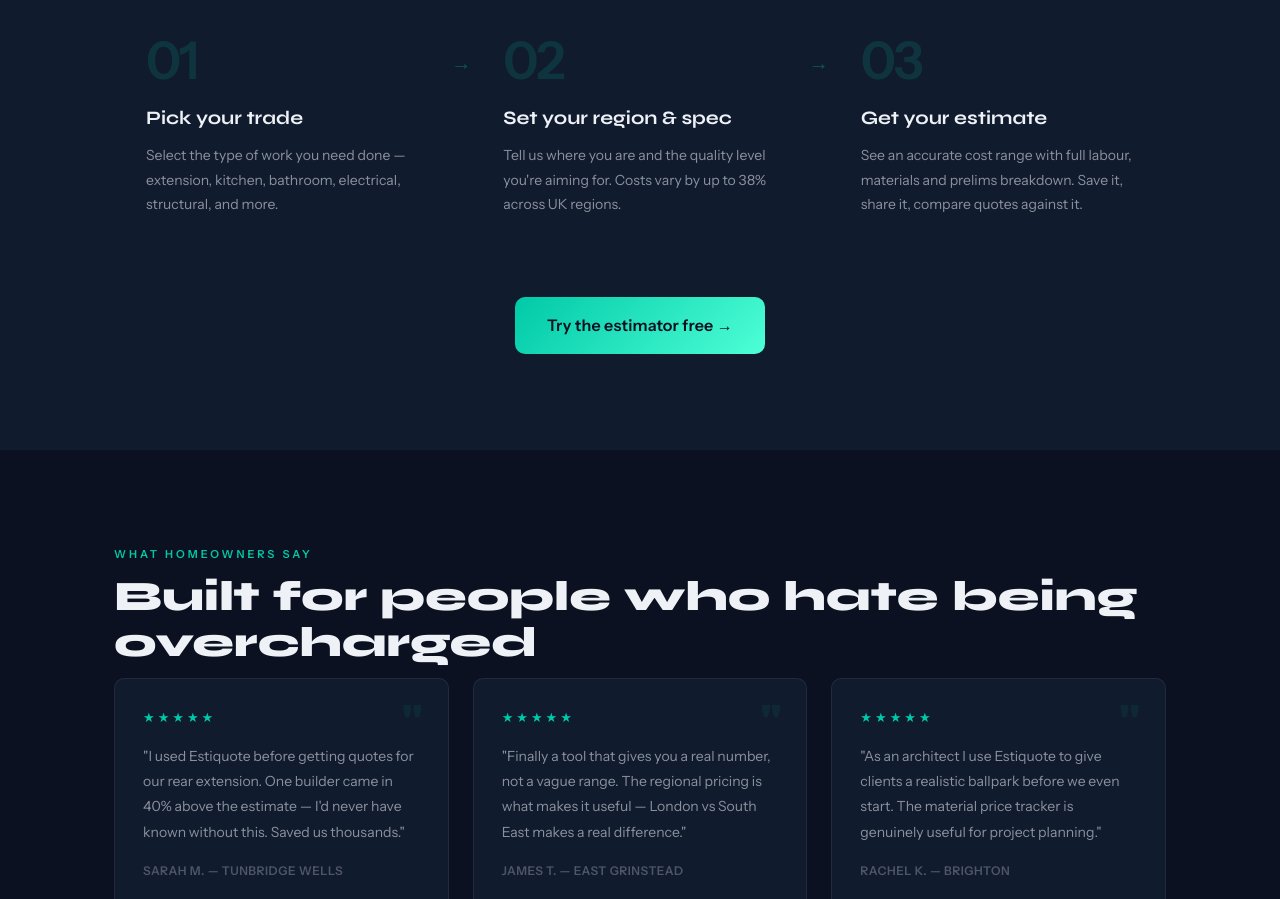
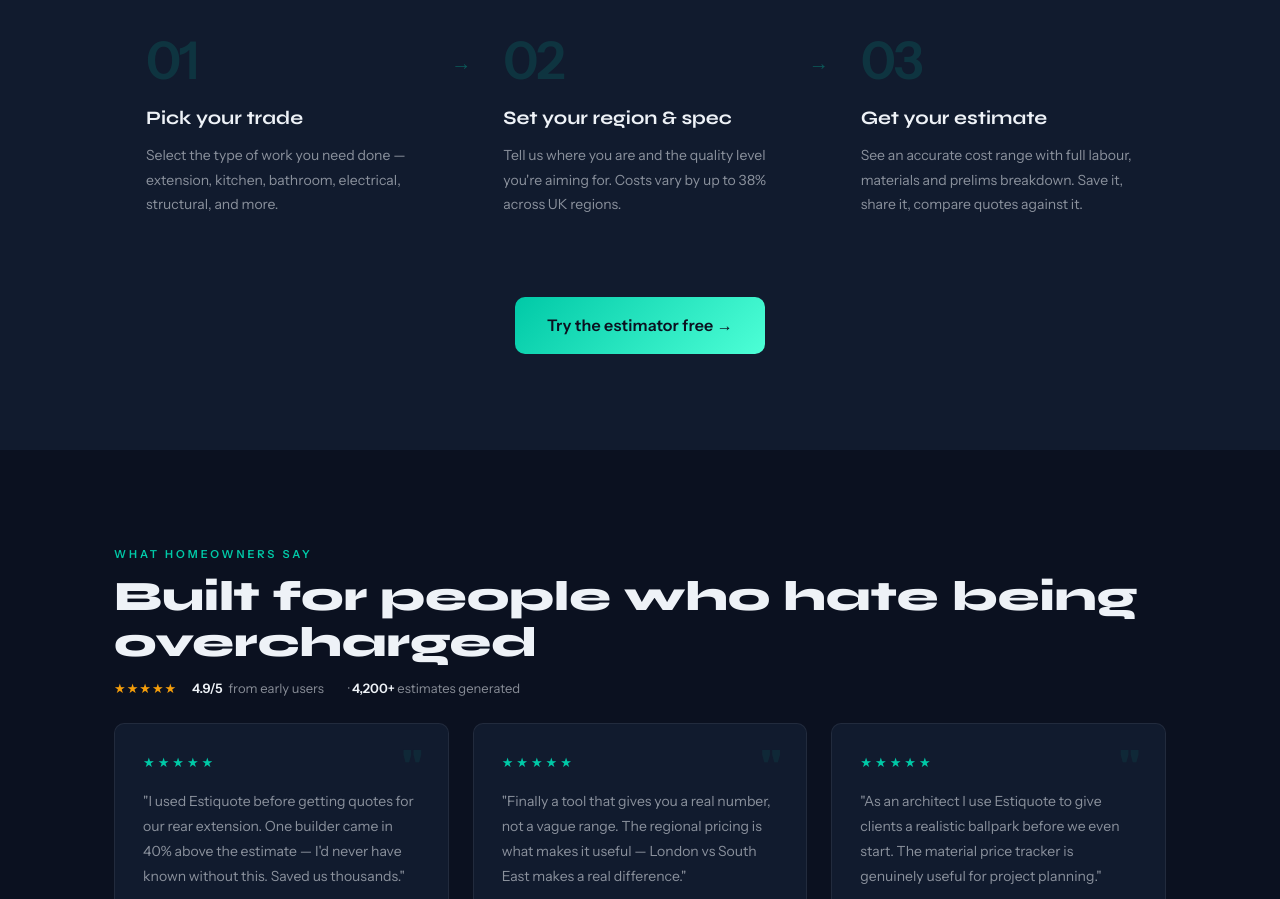
Before and after one commit to Socialscaffolding25/Estiquote, a website: page index.html in a window 1280 px wide. Shown: the part 1851-2750 px from the top of the page. Drawn offline with nearby package versions, Linux system fonts and the light colour scheme.

Commit message:
UX: add smooth scroll, social proof counter, fix testimonials section

```diff
--- a/index.html
+++ b/index.html
@@ -1,5 +1,5 @@
 <!DOCTYPE html>
-<html lang="en">
+<html lang="en" style="scroll-behavior:smooth">
 <head>
 <meta charset="UTF-8">
 <meta name="viewport" content="width=device-width, initial-scale=1.0">
@@ -107,7 +107,7 @@
       <div class="stat-div"></div>
       <div class="stat">
         <span class="stat-num">£0</span>
-        <span class="stat-desc">to get started</span>
+        <span class="stat-desc">always free to use</span>
       </div>
       <div class="stat-div"></div>
       <div class="stat">
@@ -254,6 +254,10 @@
   <div class="container">
     <div class="section-label">What homeowners say</div>
     <h2 class="section-h2">Built for people who hate being overcharged</h2>
+    <div style="display:flex;align-items:center;gap:1.5rem;margin-bottom:1.5rem;flex-wrap:wrap;">
+      <div style="display:flex;align-items:center;gap:6px;font-size:13px;color:var(--text-muted);"><span style="color:#f59e0b;letter-spacing:1px;">&#9733;&#9733;&#9733;&#9733;&#9733;</span>&nbsp;<strong style="color:var(--text);">4.9/5</strong> from early users</div>
+      <div style="font-size:13px;color:var(--text-muted);">&#xB7;&nbsp;<strong style="color:var(--text);">4,200+</strong> estimates generated</div>
+    </div>
     <div class="testimonials-grid">
       <div class="testimonial-card">
         <div class="t-stars">★★★★★</div>
```
